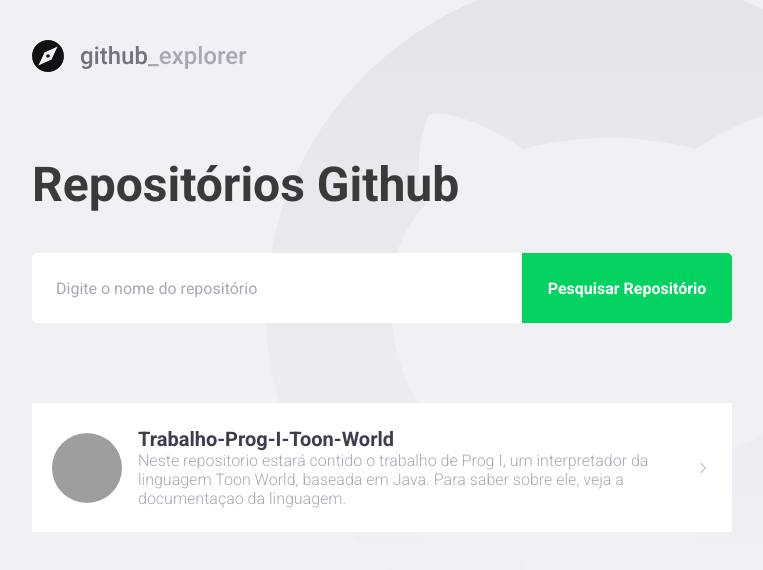
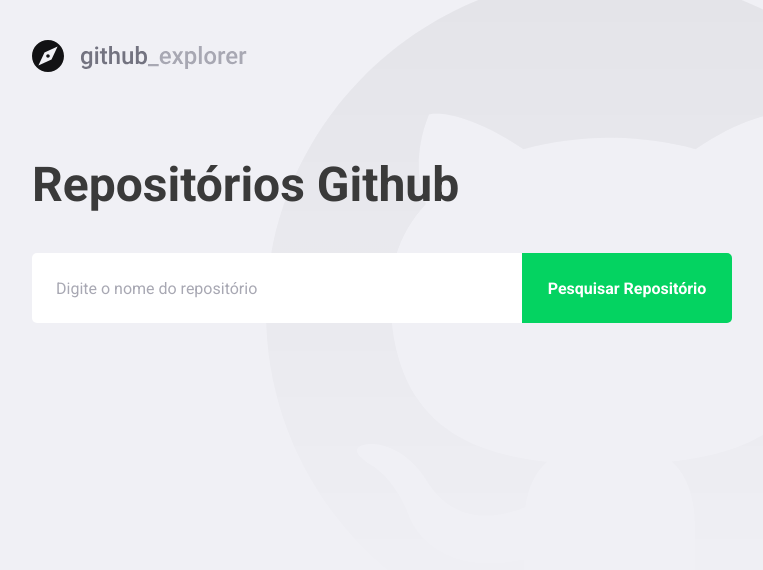
Before and after one commit to leovargasdev/github-explorer, a React (Create React App) app: page / in a window 1280 px wide. Shown: the top 570 px of the page, without its empty margins (148-911 px from the left). Built offline with nearby package versions, Linux system fonts and the light colour scheme; grey boxes are pictures that could not be loaded; the HTML template or start-up script is replaced by a standard one.

Commit message:
Criando conexão com a api do git

```diff
--- a/package.json
+++ b/package.json
@@ -10,6 +10,7 @@
     "@types/node": "^12.0.0",
     "@types/react": "^16.9.0",
     "@types/react-dom": "^16.9.0",
+    "axios": "^0.19.2",
     "polished": "^3.6.3",
     "react": "^16.13.1",
     "react-dom": "^16.13.1",
--- a/src/pages/Dashboard/index.tsx
+++ b/src/pages/Dashboard/index.tsx
@@ -1,30 +1,55 @@
-import React from 'react';
-import {FiChevronRight} from 'react-icons/fi'
+import React, {FormEvent, useState} from 'react';
+import {FiChevronRight} from 'react-icons/fi';
+
+import api from '../../services/api';
 import { Title, Form, Repositories } from './styles';
 import logoImg from '../../assets/logo-github-explorer.svg';
 
+interface Repository {
+  full_name: string;
+  description: string;
+  owner: {
+    login: string;
+    avatar_url: string;
+  }
+}
+
 const Dashboard: React.FC = () => {
+  const [newrepository, setNewRepository] = useState('');
+  const [repositories, setRepositories] = useState<Repository[]>([]);
+
+  async function handleAddRepository(event: FormEvent<HTMLFormElement>): Promise<void>{
+    event.preventDefault();
+    const response = await api.get<Repository>(`repos/${newrepository}`);
+    const repo = response.data;
+
+    setRepositories([...repositories, repo]);
+    setNewRepository('');
+  }
+
   return (
     <>
       <img src={logoImg} alt="Github Explorer"/>
       <Title>Repositórios Github</Title>
-      <Form>
-        <input placeholder="Digite o nome do repositório"/>
-        <button type="button">Pesquisar Repositório</button>
-
+      <Form onSubmit={handleAddRepository}>
+        <input
+          value={newrepository}
+          onChange={(e) => setNewRepository(e.target.value)}
+          placeholder="Digite o nome do repositório"
+        />
+        <button type="submit">Pesquisar Repositório</button>
       </Form>
       <Repositories>
-        <a href="/repository">
-          <img src="https://avatars3.githubusercontent.com/u/11177716?s=460&u=c9e54ca2ea76850493ae4b9c34e029ec2e613199&v=4" alt="Image Profile"/>
-          <div>
-            <strong>Trabalho-Prog-I-Toon-World</strong>
-            <span>
-              Neste repositorio estará contido o trabalho de Prog I, um interpretador da
-              linguagem Toon World, baseada em Java. Para saber sobre ele, veja a documentaçao da linguagem.
-            </span>
-          </div>
-          <FiChevronRight size={40}/>
-        </a>
+        {repositories.map(repo => (
+          <a key={repo.full_name} href="/repository">
+            <img src={repo.owner.avatar_url} alt={repo.owner.login}/>
+            <div>
+              <strong>{repo.full_name}</strong>
+              <span>{repo.description}</span>
+            </div>
+            <FiChevronRight size={40}/>
+          </a>
+        ))}
       </Repositories>
     </>
   );
--- a/src/pages/Dashboard/styles.ts
+++ b/src/pages/Dashboard/styles.ts
@@ -7,7 +7,7 @@ export const Title = styled.h1`
   margin-top: 80px;
 `;
 
-export const Form = styled.div`
+export const Form = styled.form`
   margin-top: 40px;
   max-width: 700px;
 
@@ -73,6 +73,7 @@ export const Repositories = styled.div`
   div {
     margin-left: 16px;
     display: flex;
+    flex: 1;
     flex-direction: column;
 
     strong {
--- /dev/null
+++ b/src/services/api.ts
@@ -0,0 +1,7 @@
+import axios from 'axios';
+
+const api = axios.create({
+  baseURL: 'https://api.github.com'
+});
+
+export default api;
```
Also changed, not shown: .eslintrc.json, 1 other file (tests, documents, lock files or other folders).
